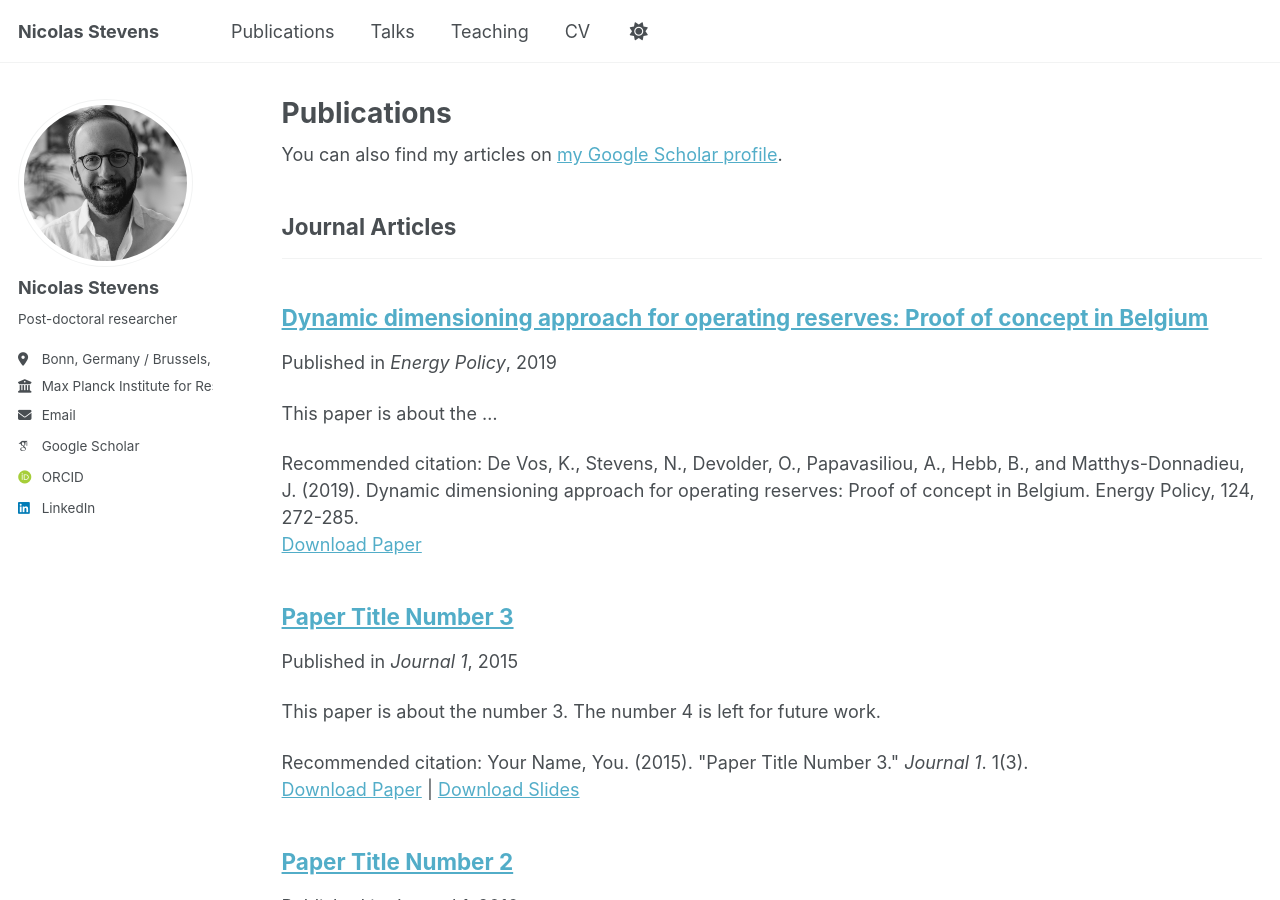
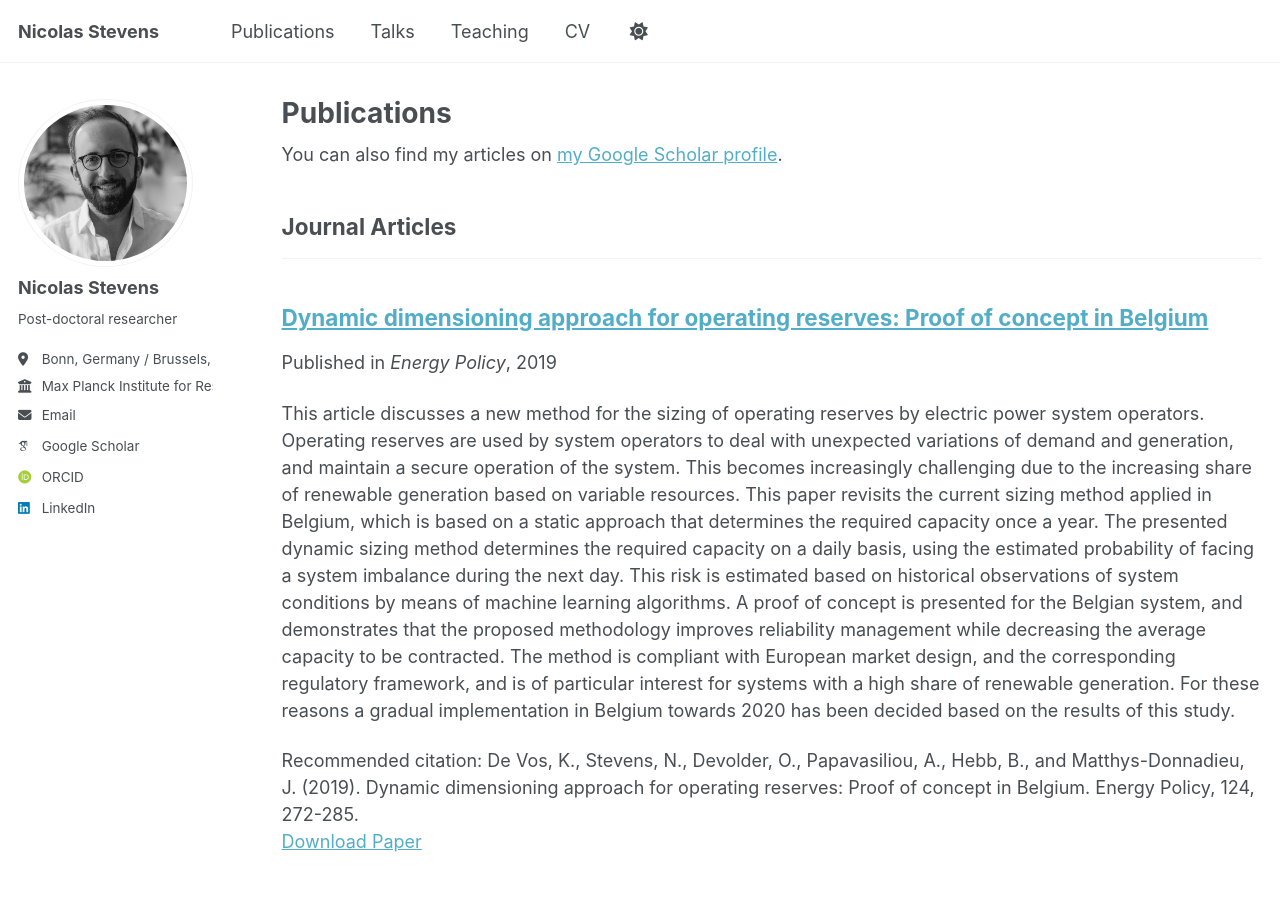
Before and after one commit to NicolasStevens/NicolasStevens.github.io, a Jekyll site: the page built from _pages/publications.html, in a window 1280 px wide and 900 px high. Built offline with Jekyll 4.4.1, drawn with Linux system fonts in a browser that asks for light colours; some web fonts are replaced; a script that is not in the unit is left out.

Commit message:
Update DeVos2019.md

```diff
--- a/_publications/DeVos2019.md
+++ b/_publications/DeVos2019.md
@@ -3,7 +3,6 @@ title: "Dynamic dimensioning approach for operating reserves: Proof of concept i
 collection: publications
 category: manuscripts
 permalink: /publication/DeVos2019
-excerpt: 'This paper is about the ...'
 date: 2019-01-01
 venue: 'Energy Policy'
 paperurl: 'https://NicolasStevens.github.io/files/DeVos2019.pdf'
```
